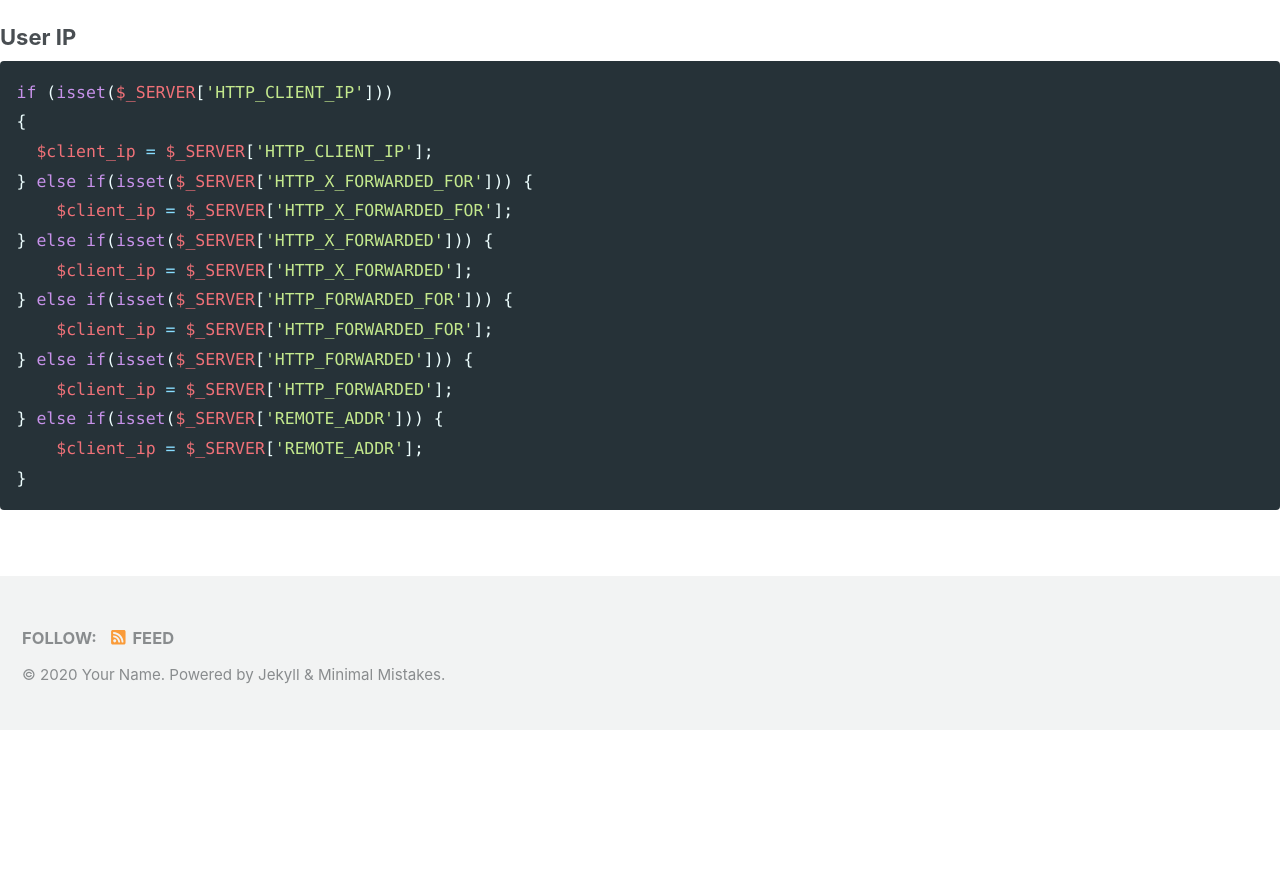
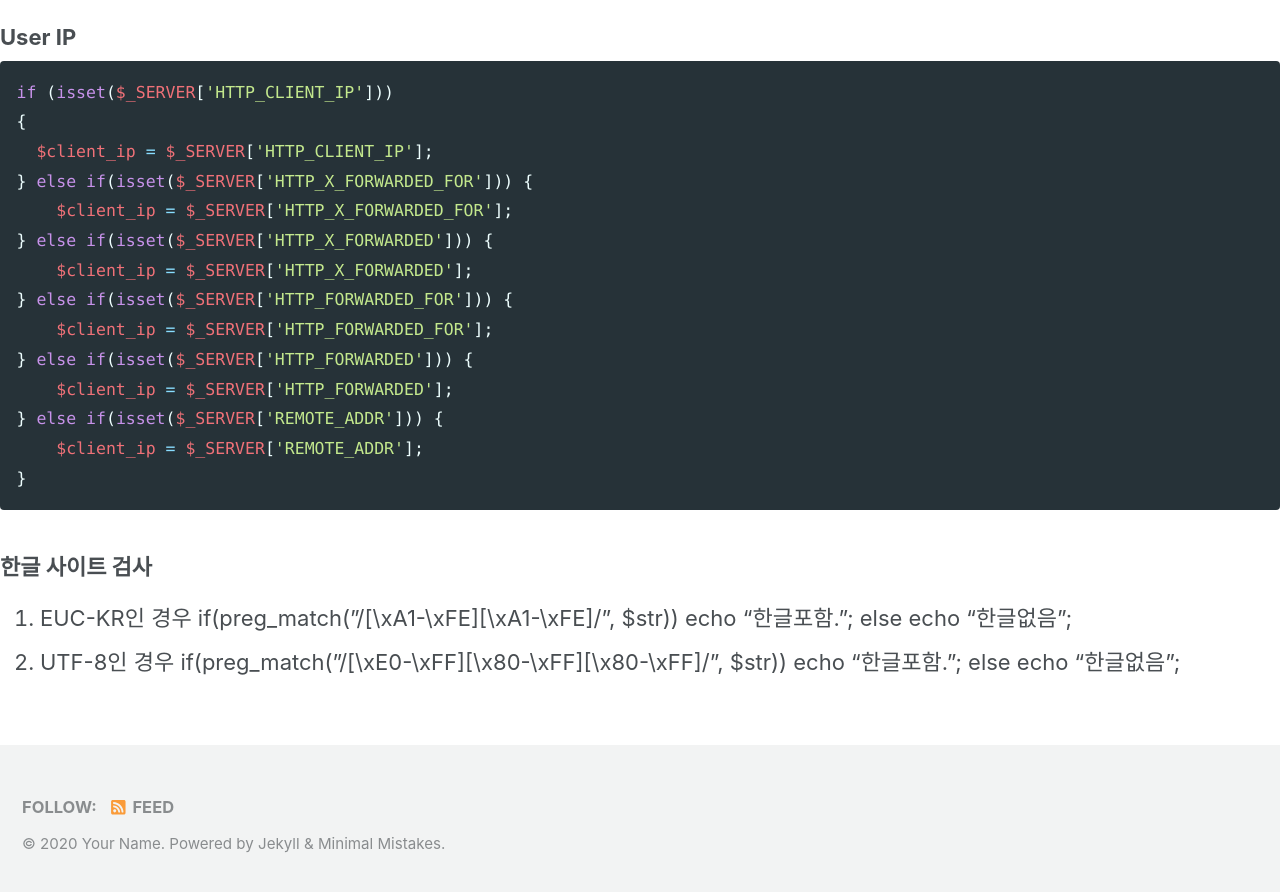
Before and after one commit to tech19/tech19.github.io, a Jekyll site: the page built from code-function.md, in a window 1280 px wide and 900 px high, scrolled down 2308 px. Shown: the top 892 px of the window. Built offline with Jekyll 4.4.1, drawn with Linux system fonts in a browser that asks for light colours; nearby versions of some CDN libraries; our own code applies the rules of GitHub Pages for plain Markdown files; before the commit the page ends 3038 px from its top, so only the background shows below that; some of the changed text lies outside the part shown.

Commit message:
GitBook: [master] 4 pages modified

````diff
--- a/function.md
+++ b/code-function.md
@@ -103,3 +103,8 @@ if (isset($_SERVER['HTTP_CLIENT_IP']))
     $client_ip = $_SERVER['REMOTE_ADDR'];
 }
 ```
+
+### 한글 사이트 검사
+
+1. EUC-KR인 경우  if\(preg\_match\("/\[\xA1-\xFE\]\[\xA1-\xFE\]/", $str\)\)   echo "한글포함.";  else    echo "한글없음";
+2. UTF-8인 경우  if\(preg\_match\("/\[\xE0-\xFF\]\[\x80-\xFF\]\[\x80-\xFF\]/", $str\)\)   echo "한글포함.";  else    echo "한글없음";
````
Also changed, not shown: other parts of code-function.md (+1 -1 lines), SUMMARY.md (+1 -1 lines), open-source-library/README.md (+13 -0 lines).
